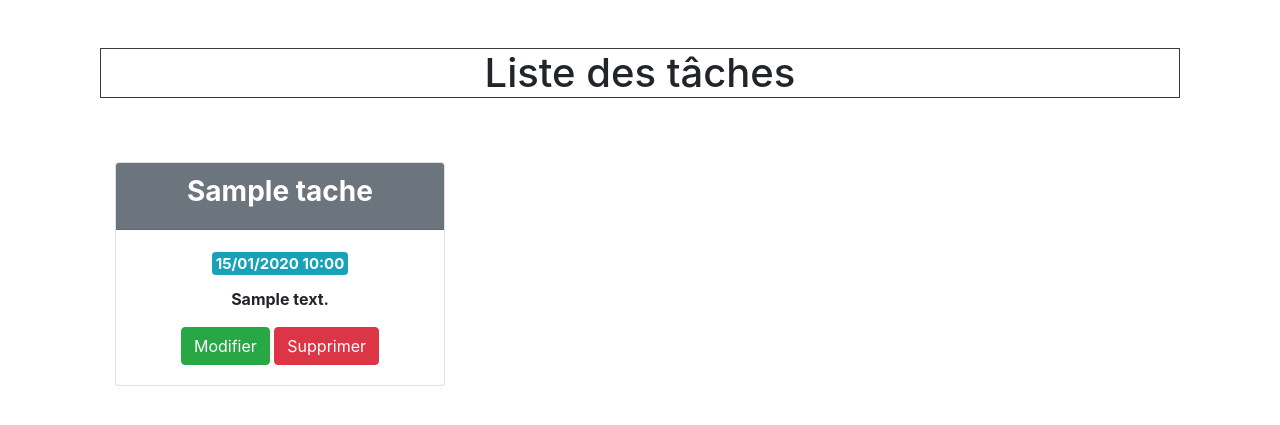
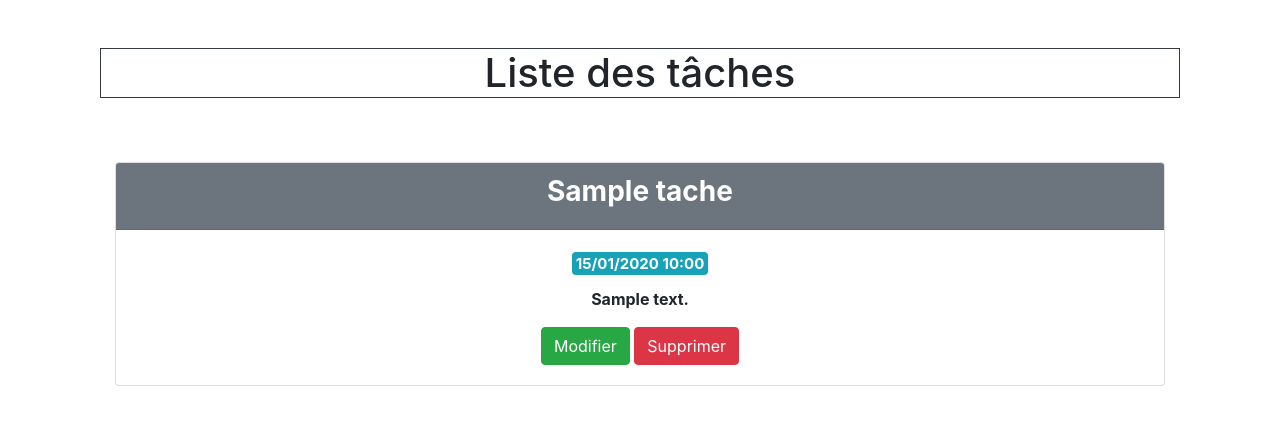
Before and after one commit to Issam57/organiseur, a Symfony app: template templates/index.html.twig in a window 1280 px wide. Shown: the top 425 px of the page. Run offline with Twig, Linux system fonts and the light colour scheme; the template is opened without the code that fills it: most values are stand-ins (such as "Sample title", 1, 10 or a date in 2020); some libraries are stand-ins or nearby versions.

Commit message:
css modif

```diff
--- a/templates/index.html.twig
+++ b/templates/index.html.twig
@@ -24,7 +24,7 @@
         <div class="container mt-5">
             <div class="row">
             {% for tache in taches %}
-                <div class="col-4 mt-3">
+                <div class="col mt-3">
                     <div class="card text-center">
                         <div class="card-header bg-secondary text-white">
                             <h3 class="font-weight-bold">{{ tache.titre }}</h3>
```
